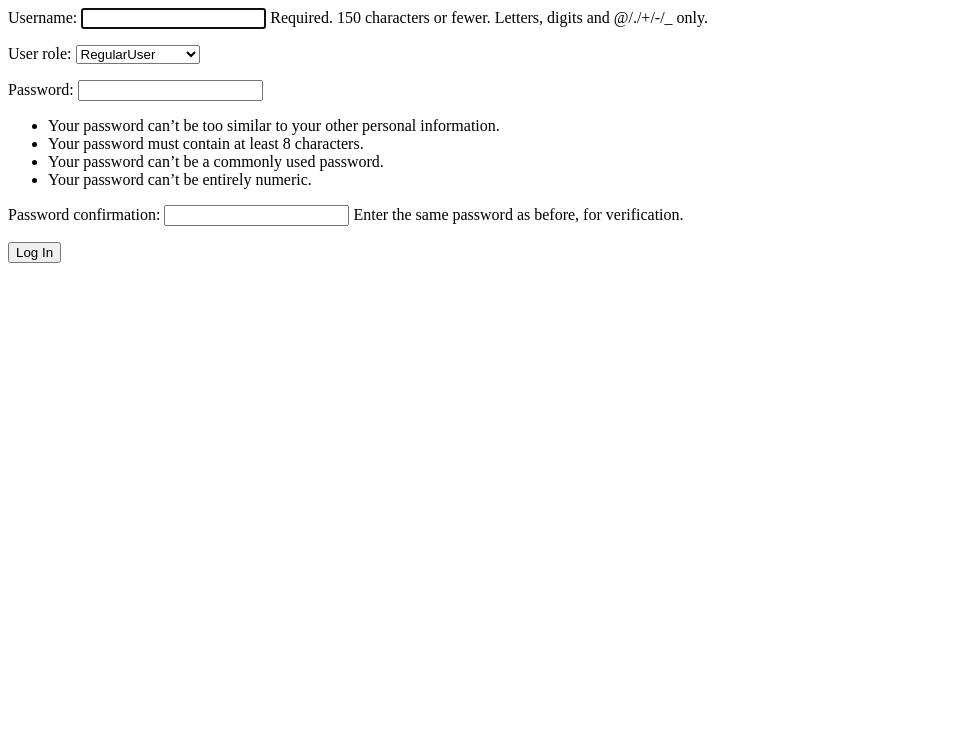
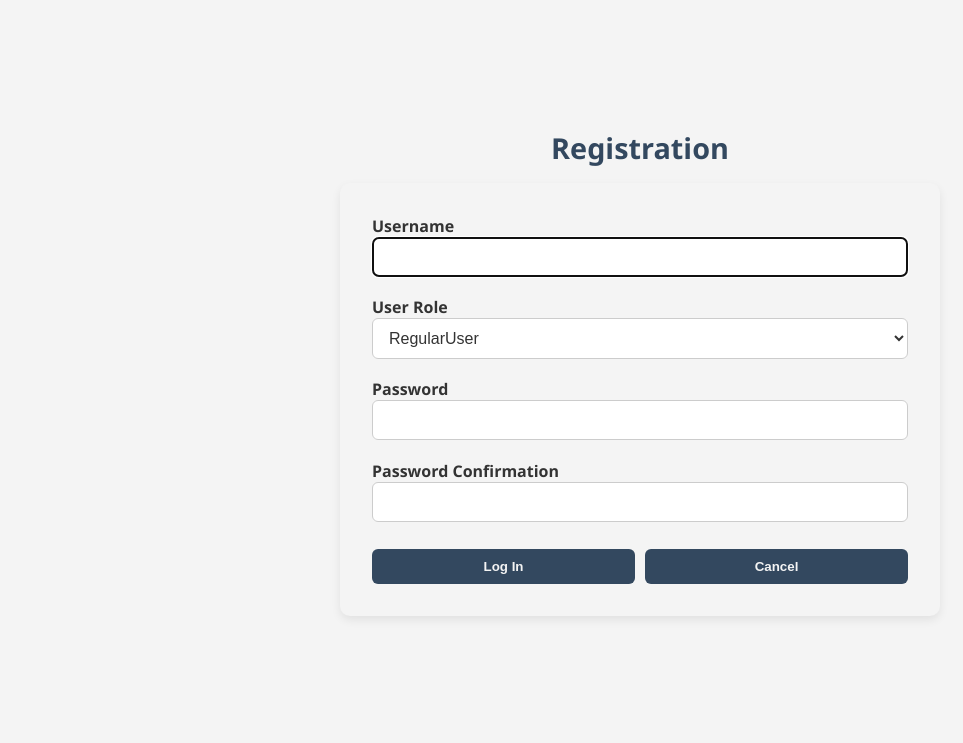
Before and after one commit to pragnakalpdev66/Django_task, a Django app: page /movies/registration/ in a window 1280 px wide. Shown: the top 743 px of the page, without its empty margins (0-963 px from the left). Run offline with Django 4.2, Linux system fonts and the light colour scheme; parts of the project's set-up code (start-up, migrations or seed data) failed here and were passed over.

Commit message:
moviemanagement_authentication_18nov

```diff
--- a/MovieManagementSystem/MovieManagement/moviemanagement/moviemanagement/urls.py
+++ b/MovieManagementSystem/MovieManagement/moviemanagement/moviemanagement/urls.py
@@ -18,11 +18,19 @@ from django.contrib import admin # type: ignore
 from django.urls import path, include # type: ignore
 from django.conf import settings # type: ignore
 from django.conf.urls.static import static # type: ignore
+# from movies.views import CustomCsrfFailureView # type: ignore
 
 urlpatterns = [
     path('admin/', admin.site.urls),
     path('movies/', include("movies.urls", namespace='movies')),
 ]
 
+
+# def csrf_failure_handler(request, reason=""):
+#     return CustomCsrfFailureView.as_view()(request, reason=reason)
+
+# handler403 = csrf_failure_handler
+handler403 = "movies.views.handler403"
+
 if settings.DEBUG:
     urlpatterns += static(settings.MEDIA_URL, document_root=settings.MEDIA_ROOT)
--- a/MovieManagementSystem/MovieManagement/moviemanagement/movies/mixins.py
+++ b/MovieManagementSystem/MovieManagement/moviemanagement/movies/mixins.py
@@ -9,7 +9,7 @@ class AdminRequiredMixin(UserPassesTestMixin):
 
     def handle_no_permission(self):
         messages.error(self.request, 'You do not have permission to access this page.')
-        # return redirect('movies:home')
+        return redirect('movies:home')
 
 class UserAccessMixin(LoginRequiredMixin):
     """Allow only logged-in regular users to add reviews."""
--- a/MovieManagementSystem/MovieManagement/moviemanagement/movies/static/movies/css/style.css
+++ b/MovieManagementSystem/MovieManagement/moviemanagement/movies/static/movies/css/style.css
@@ -583,7 +583,8 @@ footer {
 .add-people-container form,
 .add-review-container form,
 .add-review-container .movie-title-bar,
-.signin-container form {
+.signin-container form,
+.registration-container form {
     max-width: 600px;
     margin: 0 auto;
     background-color: var(--card);
@@ -594,6 +595,10 @@ footer {
     flex-direction: column;
     gap: 1.2rem;
 }
+.signin-container,
+.registration-container {
+    padding: 10% 0;
+}
 
 .add-review-container .movie-title-bar {
     margin-bottom: 1.5rem;
@@ -602,7 +607,9 @@ footer {
 
 .add-movie-container h1,
 .add-genre-container h1,
-.add-people-container h1 {
+.add-people-container h1,
+.registration-container h1,
+.signin-container h1 {
     text-align: center;
     color: var(--bg2);
     font-size: 1.8rem;
@@ -616,7 +623,8 @@ footer {
 .cast-form label,
 .lang-form label,
 .add-review-container label,
-.signin-container label {
+.signin-container label,
+.registration-container label {
     font-weight: 600;
     margin-bottom: 0.4rem;
     color: var(--text);
@@ -628,7 +636,8 @@ footer {
 .add-movie-container select, .add-people-container select,
 .cast-form select, .lang-form select, .cast-form input[type="text"],
 .add-review input[type="number"], .add-review textarea,
-.signin-container input[type="text"], .signin-container input[type="password"] {
+.signin-container input[type="text"], .signin-container input[type="password"],
+.registration-container input, .registration-form select {
     width: 100%;
     padding: 10px 12px;
     border: 1px solid #ccc;
--- a/MovieManagementSystem/MovieManagement/moviemanagement/movies/templates/movies/registration.html
+++ b/MovieManagementSystem/MovieManagement/moviemanagement/movies/templates/movies/registration.html
@@ -1,13 +1,53 @@
-<form method="post">
+{% load static %}
+<!DOCTYPE html>
+<html lang="en">
+<head>
+    <meta charset="UTF-8">
+    <meta name="viewport" content="width=device-width, initial-scale=1.0" />
+    <link rel="stylesheet" href="{% static 'movies/css/style.css' %}">
+</head>
+<body>
+    <div class="registration-container">
+        <h1>Registration</h1>
+        <form method="post" class="registration-form">
             {% csrf_token %}
-    {{ form.as_p }}
+            {% comment %} {{ form.as_p }} {% endcomment %}
+            <div>
+                <label for="{{ form.username.id_for_label }}">Username</label>
+                {% comment %} <input type="text" name="username"/> {% endcomment %}
+                {{ form.username }}
+            </div>
+            <div>
+                <label for="{{ form.user_role.id_for_label }}">User Role</label>
+                <select name="{{ form.user_role.name }}">
+                {% for value, text in form.user_role.field.choices %}
+                    <option value="{{ value }}" {% if form.user_role.value == value %}selected{% endif %}>
+                        {{ text }}
+                    </option>
+                {% endfor %}
+                </select>
+            </div>
+            <div>
+                <label for="{{ form.password1.id_for_label }}">Password</label>
+                {% comment %} <input type="password" name="password"/> {% endcomment %}
+                {{ form.password1 }}
+            </div>
+            <div>
+                <label for="{{ form.password2.id_for_label }}">Password Confirmation</label>
+                {{ form.password2 }}
+            </div>
+            <div class="signin-btn">
                 <button type="submit">Log In</button>
+                <button type="reset">Cancel</button>
+            </div>
+            {% if registration %}
                 {% if messages %}
-        <ul class="messages">
                     {% for message in messages %}
-                <li class="{{ message.tags }}">{{ message }}</li>
+                        <div class="messages">{{ message }}</li>
                     {% endfor %}
-        </ul>
                 {% endif %}
-
+            {% endif %}
         </form>
+    </div>
+</body>
+</html>
--- a/MovieManagementSystem/MovieManagement/moviemanagement/movies/views.py
+++ b/MovieManagementSystem/MovieManagement/moviemanagement/movies/views.py
@@ -3,6 +3,7 @@ from django.views import View # type: ignore
 from django.views.generic import TemplateView, ListView, DeleteView, FormView, View # type: ignore
 from django.views.decorators.csrf import csrf_protect # type: ignore
 from django.utils.decorators import method_decorator # type: ignore
+from django.views.decorators.cache import never_cache # type: ignore
 from movies.models import Genre, Person, Movie, MovieCast, Language, MovieLanguage, Review
 from datetime import date
 from django.urls import reverse_lazy, reverse, resolve # type: ignore
@@ -14,7 +15,7 @@ from django.contrib.auth import login, logout, authenticate # type: ignore
 from .form import RegistrationForm, SigninForm # type: ignore
 from django.contrib.auth.mixins import LoginRequiredMixin, UserPassesTestMixin # type: ignore
 from .mixins import AdminRequiredMixin, UserAccessMixin
-
+from django.http import HttpRequest, RawPostDataException # type: ignore
 
 # Home
 class HomePageView(TemplateView):
@@ -483,6 +484,7 @@ class AddReview(UserAccessMixin, TemplateView):
 
         return redirect('movies:movieDetail', movie_id=movie.id)
 
+
         # Authentication
 
 # class RegistrationView(FormView):
@@ -522,7 +524,7 @@ class SigninView(FormView):
 
         if user is not None:
             login(self.request, user)
-            messages.success(self.request, f"Welcome back, {user.username}!")
+            # messages.success(self.request, f"Welcome back, {user.username}!")
             return redirect('movies:home')
 
         messages.error(self.request, "Invalid login credentials!")
@@ -533,6 +535,24 @@ class SigninView(FormView):
         messages.error(self.request, "Invalid username or password!")
         return super().form_invalid(form)
 
+# @method_decorator(never_cache, name='dispatch')
+# class CustomCsrfFailureView(TemplateView):
+#     template_name = '403_forbidden.html'
+
+#     def get_context_data(self, **kwargs):
+#         context = super().get_context_data(**kwargs)
+#         context['reason'] = self.request.GET.get('reason', '')
+#         # context['title'] = 'Security Error'
+#         return context
+
+#     # Ensure the HTTP status code is always 403
+#     def render_to_response(self, context, **kwargs):
+#         kwargs['status'] = 403
+#         return super().render_to_response(context, **kwargs)
+def handler403(request:HttpRequest, exception:RawPostDataException):
+    render(request, "movies/403_forbidden.html", {"exceptions": [exception]})
+
+
 # class SignoutView(LogoutView):
 #     next_page = reverse_lazy('movies:signin')
 # class SignoutView(View):
```
Also changed, not shown: MovieManagementSystem/MovieManagement/moviemanagement/moviemanagement/settings.py (+4 -3 lines), MovieManagementSystem/MovieManagement/moviemanagement/movies/templates/movies/403_forbidden.html (added, +18 -0 lines), MovieManagementSystem/MovieManagement/moviemanagement/movies/templates/movies/base.html (+21 -0 lines), MovieManagementSystem/MovieManagement/moviemanagement/movies/templates/movies/signin.html (+14 -6 lines), MovieManagementSystem/MovieManagement/moviemanagement/db.sqlite3. Lines whose indentation alone changed are shown as unchanged.
